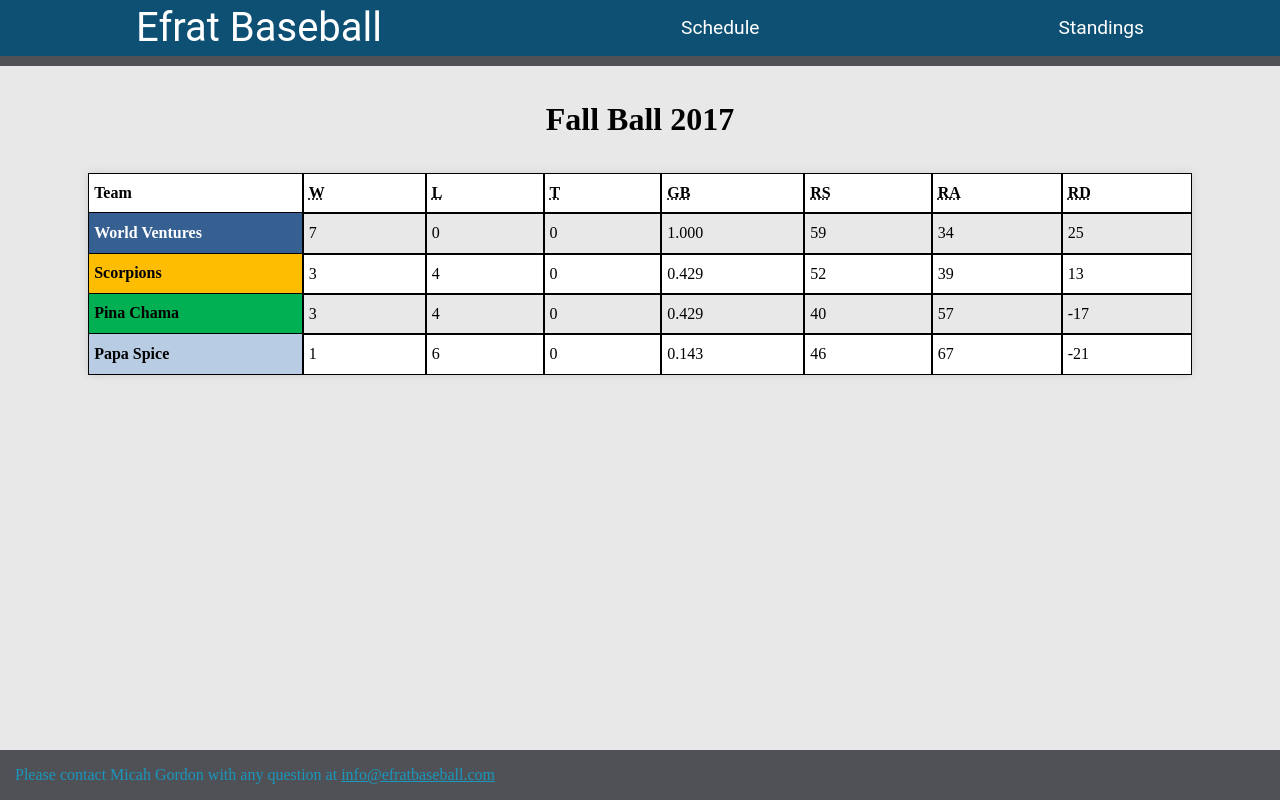
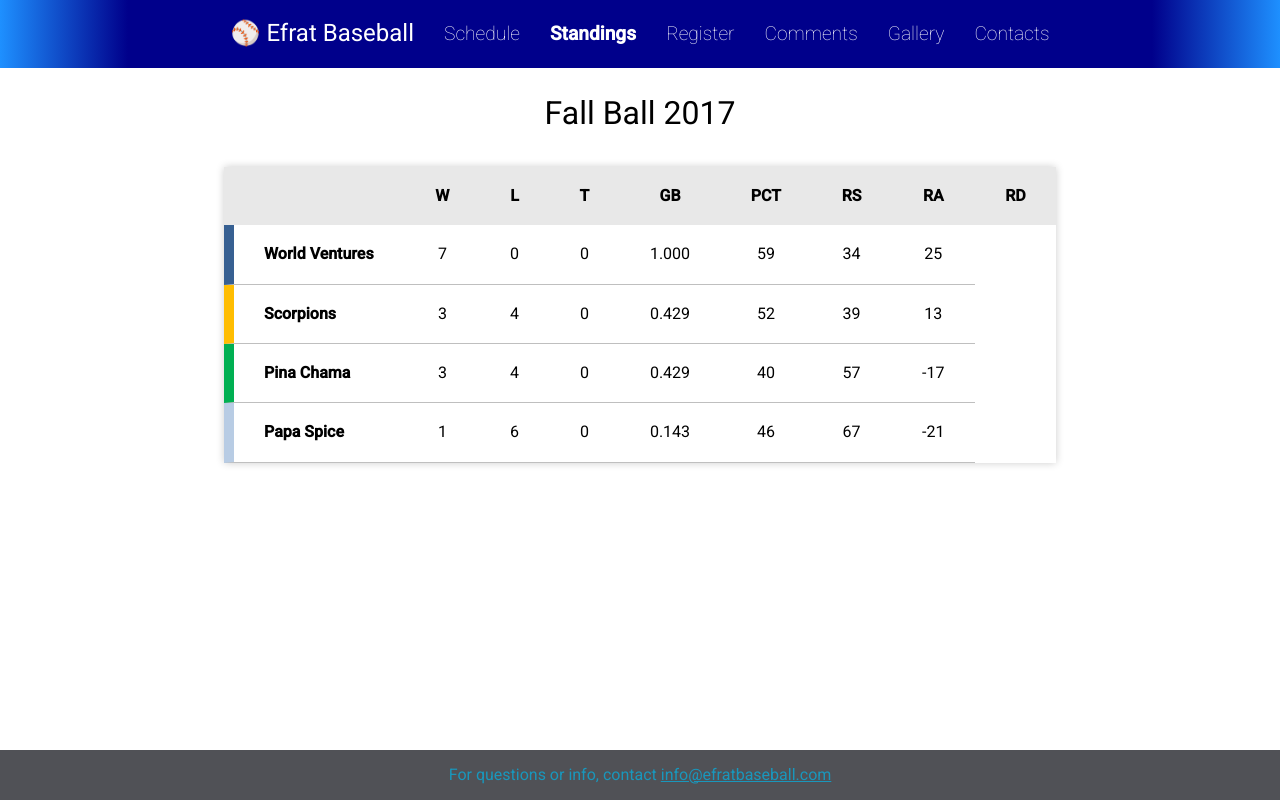
Before and after one commit to micah66/efrat-baseball, a plain HTML site: page standings.html in a window 1280 px wide. Drawn offline with Linux system fonts and the light colour scheme.

Commit message:
Make styling changes across website

```diff
--- a/index.css
+++ b/index.css
@@ -1,33 +1,35 @@
 /****** Banner *************************************/
 header {
   text-align: left;
-  background-color: #0e5073;
-  border-bottom: 10px solid #505156;
+  /* background-color: #0e5073; */
+  /* border-bottom: 10px solid #505156; */
+  background: linear-gradient(90deg, dodgerblue, darkblue 10%, darkblue 90%, dodgerblue);
   color: #1997bc;
   margin: 0;
-  padding: 5px 10px;
-}
-
-header h1 {
-  margin: 5px 0 10px 5px;
-  float: left;
-  font-size: 2.5em;
+  padding: 20px 10px;
+  position: fixed;
+  width: 100%;
+  margin-top: -60px;
 }
 
 .bar {
   display: flex;
   justify-content: space-between;
-  max-width: 80%;
+  width: 65%;
   align-items: center;
   margin: auto;
-  padding: 0;
+  padding: 0px;
 }
 
 .navbar {
   list-style: none;
   font-size: 1.2em;
-  font-family: 'Roboto', sans-serif;
+  /* font-family: 'Roboto', sans-serif; */
+  font-weight: 100;
+}
 
+.selected {
+  font-weight: 700;
 }
 
 .navbar a {
@@ -35,23 +37,28 @@ header h1 {
   text-decoration: none;
 }
 
-.navbar a:hover {
-  color: red;
+.navbar:not(#banner) a:hover {
+  font-weight: 400;
+  font-size: 1.21em;
 }
 
 #banner {
-  font-size: 2.5em;
+  font-size: 1.5em;
+  padding: 0px;
+  font-weight: 400;
 }
 
 
 /****** Body *************************************/
 body{
-    background: #e8e8e8;
+  padding-bottom: 100px;
+  padding-top: 60px;
+  font-family: 'Roboto', sans-serif;
+  /* background: #e8e8e8; */
 }
 .main {
   margin: auto;
   max-width: 60%;
-
 }
 .main p {
     font-family: 'Roboto', sans-serif;
@@ -62,14 +69,13 @@ body{
 
 footer {
   background: #505156;
-  position: absolute;
+  position: fixed;
   bottom: 0;
   width: 100%;
-
 }
 footer p {
   color: #1997bc;
-  padding-left: 15px;
+  text-align: center;
 }
 footer a {
   color: #1997bc;
--- a/schedule.js
+++ b/schedule.js
@@ -4,7 +4,7 @@ fetchJSON('schedule.json', function (games) {
       '<tr>' +
         '<td>' + game.date + '</td>' +
         '<td>' + game.time + '</td>' +
-        '<td class="' + colorOfTeam[game.away] + '">' + game.away + '</td>' +
+        '<td class="' + colorOfTeam[game.away] + '">' + game.away + ' &#64;</td>' +
         '<td class="' + colorOfTeam[game.home] + '">' + game.home + '</td>' +
       '</tr>'
     )
--- a/standings.html
+++ b/standings.html
@@ -5,26 +5,31 @@
   <link rel="stylesheet" href="normalize.css"/>
   <link rel="stylesheet" href="index.css" />
   <link rel="stylesheet" href="table.css" />
-
+  <link href="https://fonts.googleapis.com/css?family=Roboto:100,400,500,700i" rel="stylesheet">
 </head>
   <body>
     <header>
       <nav>
         <ul class="bar">
-          <li class="navbar" id="banner"><a href="index.html">Efrat Baseball</a></li>
+          <li class="navbar" id="banner"><a href="index.html">&#9918; Efrat Baseball</a></li>
           <li class="navbar"><a href="schedule.html">Schedule</a></li>
-          <li class="navbar"><a href="standings.html">Standings</a></li>
+          <li class="navbar selected"><a href="standings.html">Standings</a></li>
+          <li class="navbar"><a href="standings.html">Register</a></li>
+          <li class="navbar"><a href="standings.html">Comments</a></li>
+          <li class="navbar"><a href="standings.html">Gallery</a></li>
+          <li class="navbar"><a href="standings.html">Contacts</a></li>
         </ul>
       </nav>
     </header>
     <table class="standings">
       <caption>Fall Ball 2017</caption>
       <thead>
-        <th scope="col">Team</th>
+        <th scope="col"></th>
         <th scope="col"><abbr title="Wins">W</abbr></th>
         <th scope="col"><abbr title="Losses">L</abbr></th>
         <th scope="col"><abbr title="Ties">T</abbr></th>
         <th scope="col"><abbr title="Games Behind">GB</abbr></th>
+        <th scope="col"><abbr title="Win Percentage">PCT</abbr></th>
         <th scope="col"><abbr title="Runs Scored">RS</abbr></th>
         <th scope="col"><abbr title="Runs Allowed">RA</abbr></th>
         <th scope="col"><abbr title="Run Differential">RD</abbr></th>
@@ -36,6 +41,6 @@
     <script src="standings.js"></script>
   </body>
   <footer>
-    <p>Please contact Micah Gordon with any question at <a href="">info@efratbaseball.com</a></p>
+    <p>For questions or info, contact <a href="">info@efratbaseball.com</a></p>
   </footer>
 </html>
--- a/table.css
+++ b/table.css
@@ -4,60 +4,91 @@
 
 table {
   border-spacing: 0;
-  border-top: 1px solid #000;
   box-shadow: 0 0 8px #cdcdcd;
   margin: 0 auto;
+  min-width: 65%;
 }
 
 table td {
   margin-bottom: 10px;
+  padding: 20px 30px 20px 30px;
 }
 
 caption {
   font-size: 2em;
-  font-weight: bold;
   padding: 35px;
   text-align: center;
 }
 
-.pina {
-  background-color: #00b052 !important;
+.standings .pina {
+  border-left: solid 10px #00b052;
+  border-bottom: solid 1px rgba(0,0,0,0.25);
+  text-align: left;
 }
 
-.scorpions {
-  background-color: #ffbd01 !important;
+.standings .scorpions {
+  border-left: solid 10px #ffbd01;
+  border-bottom: solid 1px rgba(0,0,0,0.25);
+  text-align: left;
 }
 
-.papa {
-  background-color: #b8cce4 !important;
+.standings .papa {
+  border-left: solid 10px #b8cce4;
+  border-bottom: solid 1px rgba(0,0,0,0.25);
+  text-align: left;
 }
 
-.world {
-  background-color: #376092 !important;
-  color: white;
+.standings .world {
+  border-left: solid 10px #376092;
+  border-bottom: solid 1px rgba(0,0,0,0.25);
+  text-align: left;
 }
 
-.standings th, .schedule th, td {
-  text-align: left;
-  padding: 10px 100px 10px 5px;
-  border-right: solid black 1px;
-  border-left: solid black 1px;
+.schedule .pina {
+  border-left: solid 5px #00b052;
+  border-bottom: solid 1px rgba(0,0,0,0.25);
 }
-.standings th, .schedule th{
-  border-bottom: solid black 1px;
-  background-color: white;
+
+.schedule .scorpions {
+  border-left: solid 5px #ffbd01;
+  border-bottom: solid 1px rgba(0,0,0,0.25);
+}
+
+.schedule .papa {
+  border-left: solid 5px #b8cce4;
+  border-bottom: solid 1px rgba(0,0,0,0.25);
+}
+
+.schedule .world {
+  border-left: solid 5px #376092;
+  border-bottom: solid 1px rgba(0,0,0,0.25);
+}
+
+.standings th {
+  padding: 20px 30px 20px 30px;
+}
+.standings thead th {
+  /* border-bottom: solid black 1px; */
+  background-color: #e8e8e8;
 
 }
-.standings tr:nth-child(even), .schedule tr:nth-child(even) td {
-  border-bottom: solid black 1px;
-  background-color: white;
+.schedule tr:nth-child(even) td {
+  border-bottom: solid rgba(0,0,0,0.25) 1px;
 }
 .standings td {
-  border: solid black 1px;
+  background-color: white;
+  text-align: center;
+  border-bottom: solid 1px rgba(0,0,0,0.25);
+
 }
 .standings th {
   text-decoration: none;
 }
+
+abbr[title] {
+  text-decoration: none;
+}
+
 tfoot td {
   font-size: .65em;
   font-style: italic;
```
Also changed, not shown: index.html (+6 -4 lines), schedule.html (+8 -12 lines).
